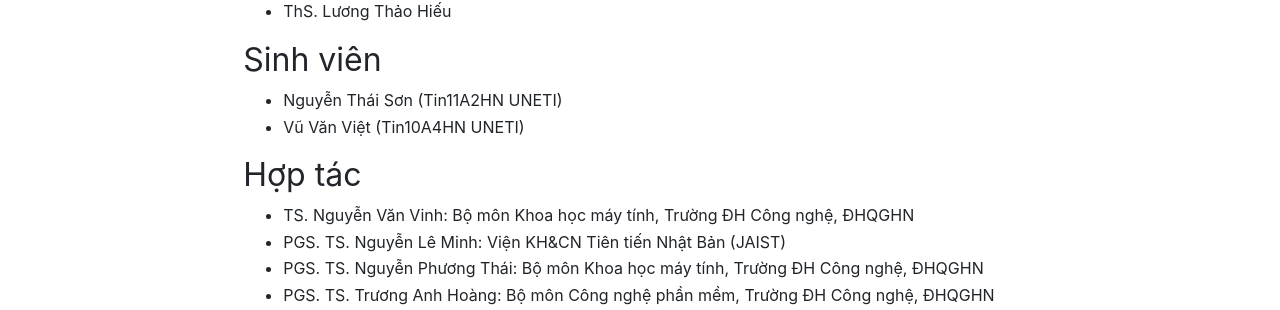
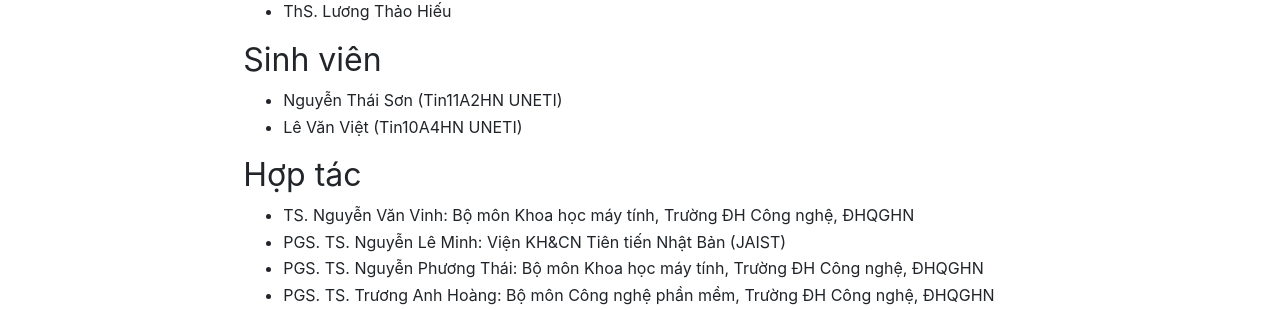
Before and after one commit to unetilab/unetilab.github.io, a Jekyll site: the page built from vi/Members.md, in a window 1280 px wide and 942 px high. Shown: the part 479-789 px from the top of the window. Built offline with Jekyll 4.4.1, drawn with Linux system fonts in a browser that asks for light colours; nearby versions of some CDN libraries; library files that are not in the unit come from our copies.

Commit message:
Update Members.md

```diff
--- a/vi/Members.md
+++ b/vi/Members.md
@@ -19,7 +19,7 @@
 
 ## Sinh viên
 * Nguyễn Thái Sơn (Tin11A2HN UNETI)
-* Vũ Văn Việt (Tin10A4HN UNETI)
+* Lê Văn Việt (Tin10A4HN UNETI)
 
 
 ## Hợp tác
```
